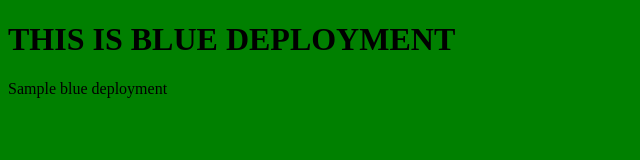
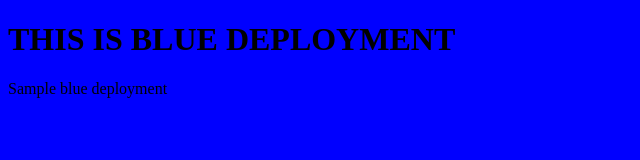
Before and after one commit to shubhi19/capestone, a plain HTML site: page blue/index.html in a window 1280 px wide. Shown: the whole page, without its empty margins (0-640 px from the left). Drawn offline with Linux system fonts and the light colour scheme.

Commit message:
Update index.html

```diff
--- a/blue/index.html
+++ b/blue/index.html
@@ -3,7 +3,7 @@
 <head>
 	<title>Capstone project</title>
 </head>
-<body style="background: green;">
+<body style="background: blue;">
 	<h1>THIS IS BLUE DEPLOYMENT</h1>
 	<p>Sample blue deployment</p>
 </body>
```
